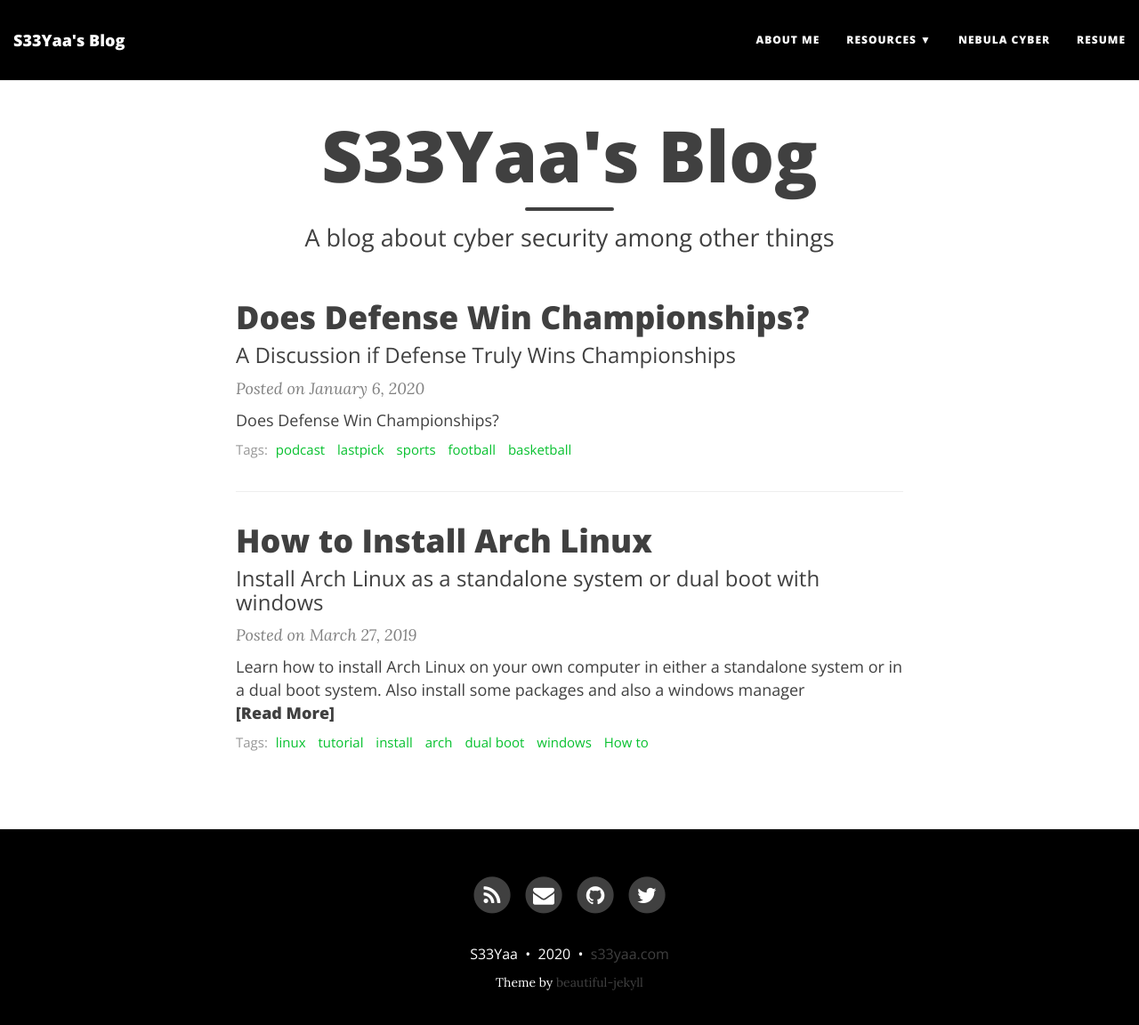
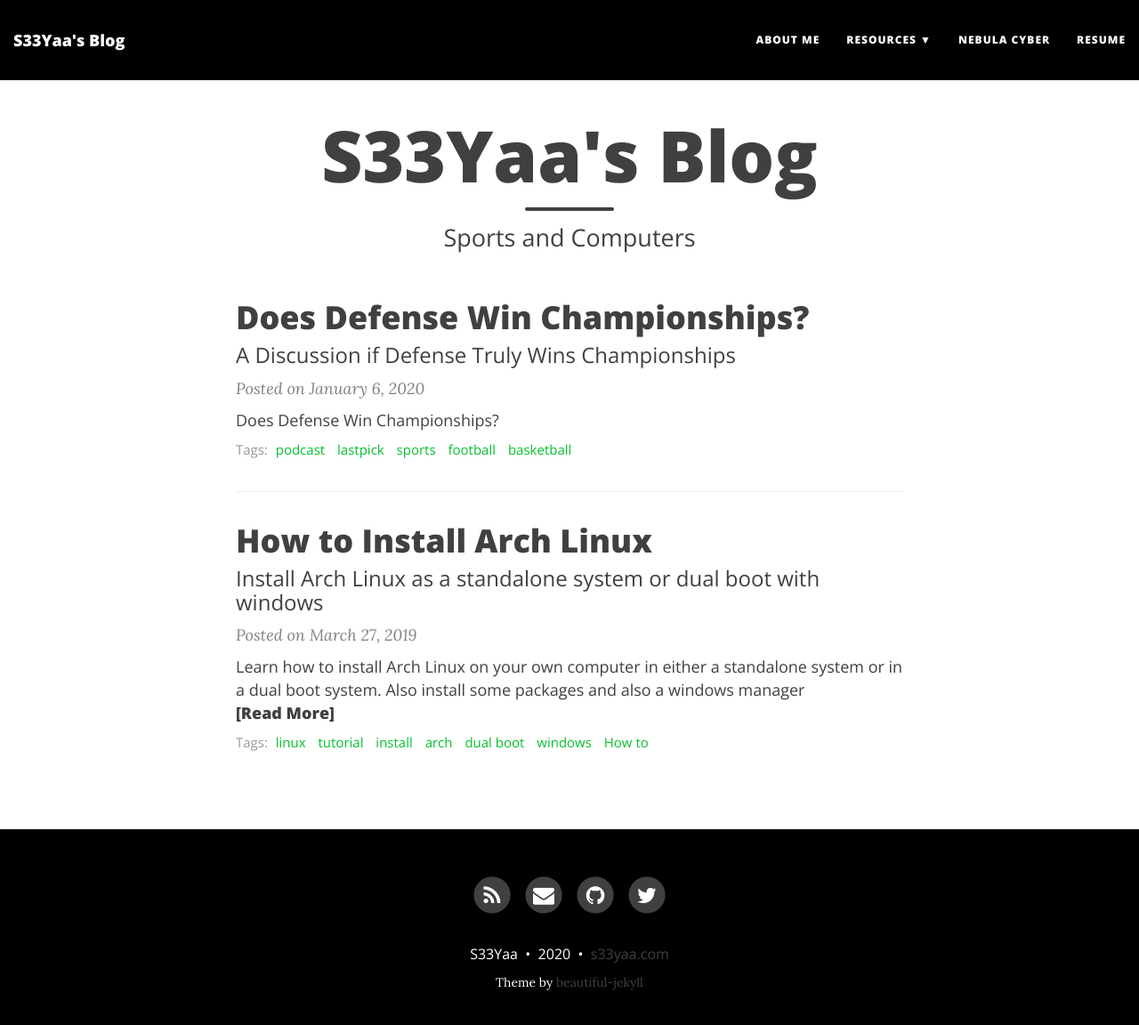
Before and after one commit to vevinkirk/vevinkirk.github.io, a Jekyll site: the page built from index.html, in a window 1280 px wide and 1165 px high. Shown: the top 1152 px of the window at 89% size. Built offline with Jekyll 4.4.1, drawn with Linux system fonts in a browser that asks for light colours; nearby versions of some CDN libraries; the list of posts is cut into pages by our own code.

Commit message:
Update index.html

```diff
--- a/index.html
+++ b/index.html
@@ -1,7 +1,7 @@
 ---
 layout: page
 title: S33Yaa's Blog
-subtitle: A blog about cyber security among other things
+subtitle: Sports and Computers
 use-site-title: true
 ---
 
```
